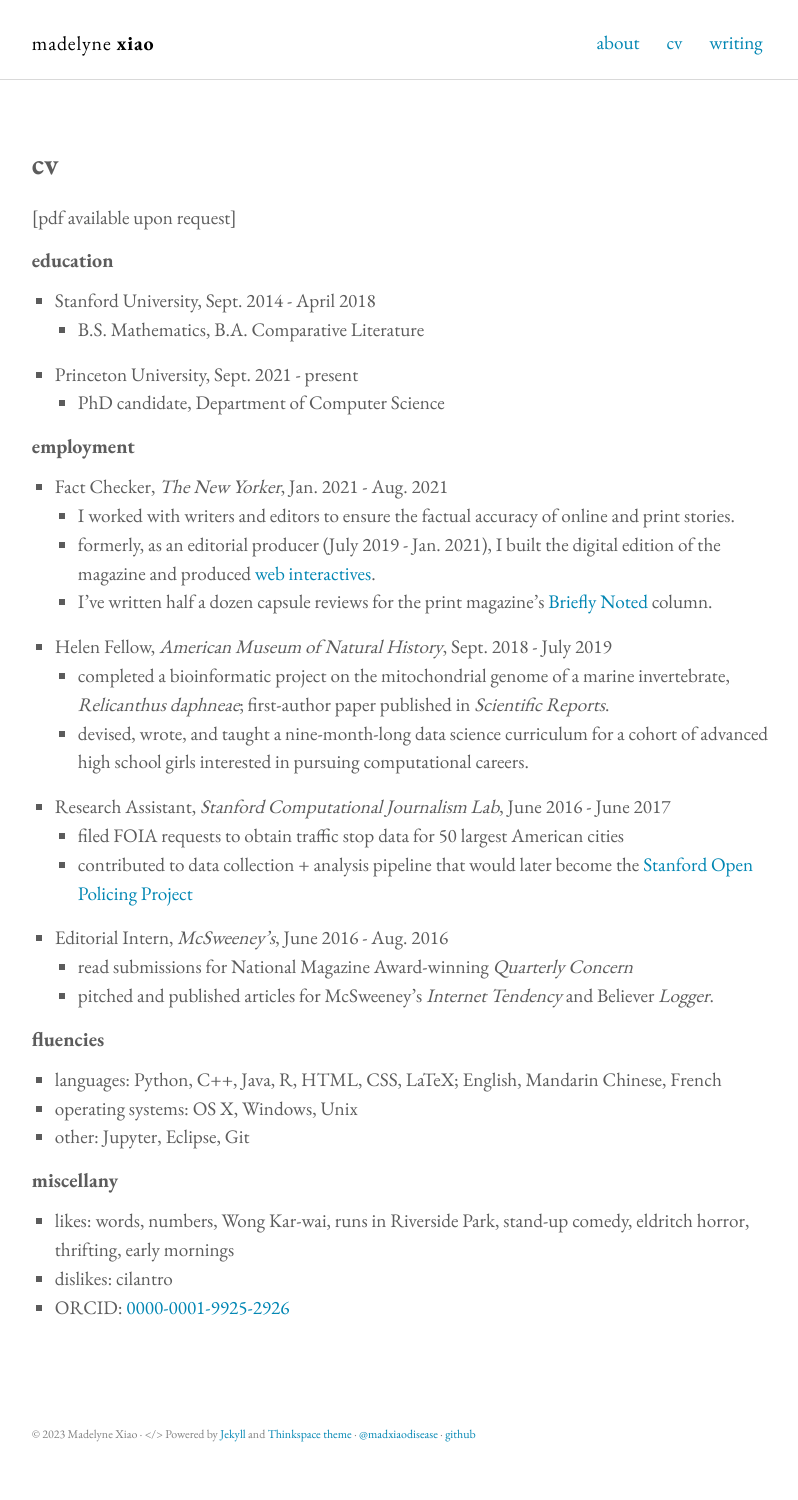
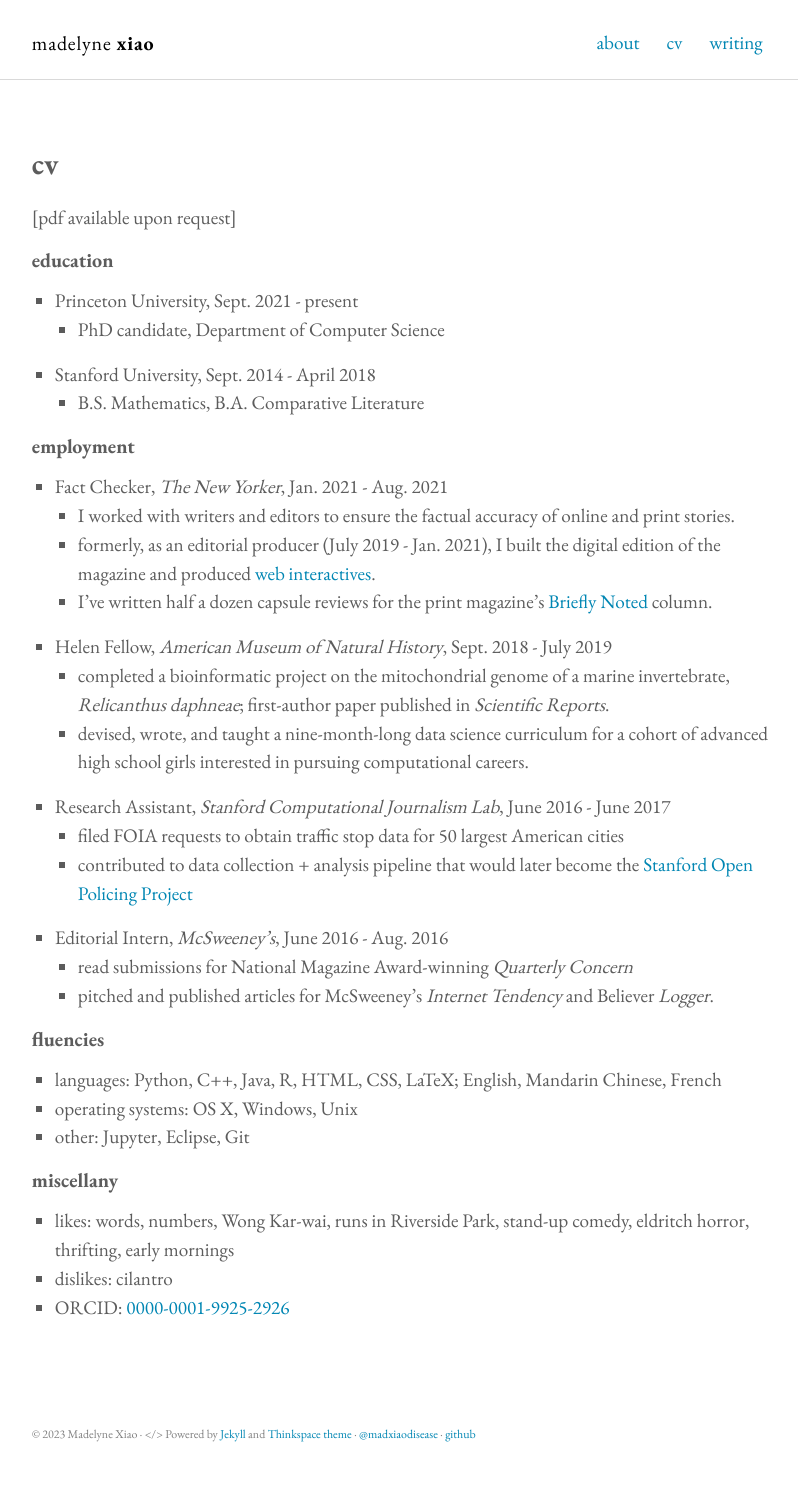
Before and after one commit to madelyne/madelyne.github.io, a Jekyll site: the page built from cv.md, in a window 1280 px wide. Shown: the whole page, without its empty margins (237-1035 px from the left). Built offline with Jekyll 4.4.1, drawn with Linux system fonts in a browser that asks for light colours.

Commit message:
update cv

```diff
--- a/cv.md
+++ b/cv.md
@@ -7,11 +7,11 @@ permalink: /cv/
 [pdf available upon request]
 
 #### education
+* Princeton University, Sept. 2021 - present
+	- PhD candidate, Department of Computer Science
+
 * Stanford University, Sept. 2014 - April 2018
 	- B.S. Mathematics, B.A. Comparative Literature
-
-* Princeton University, Sept. 2021 - present
-	- PhD candidate, Department of Computer Science
 
 #### employment
 * Fact Checker, _The New Yorker_,  Jan. 2021 - Aug. 2021
```
